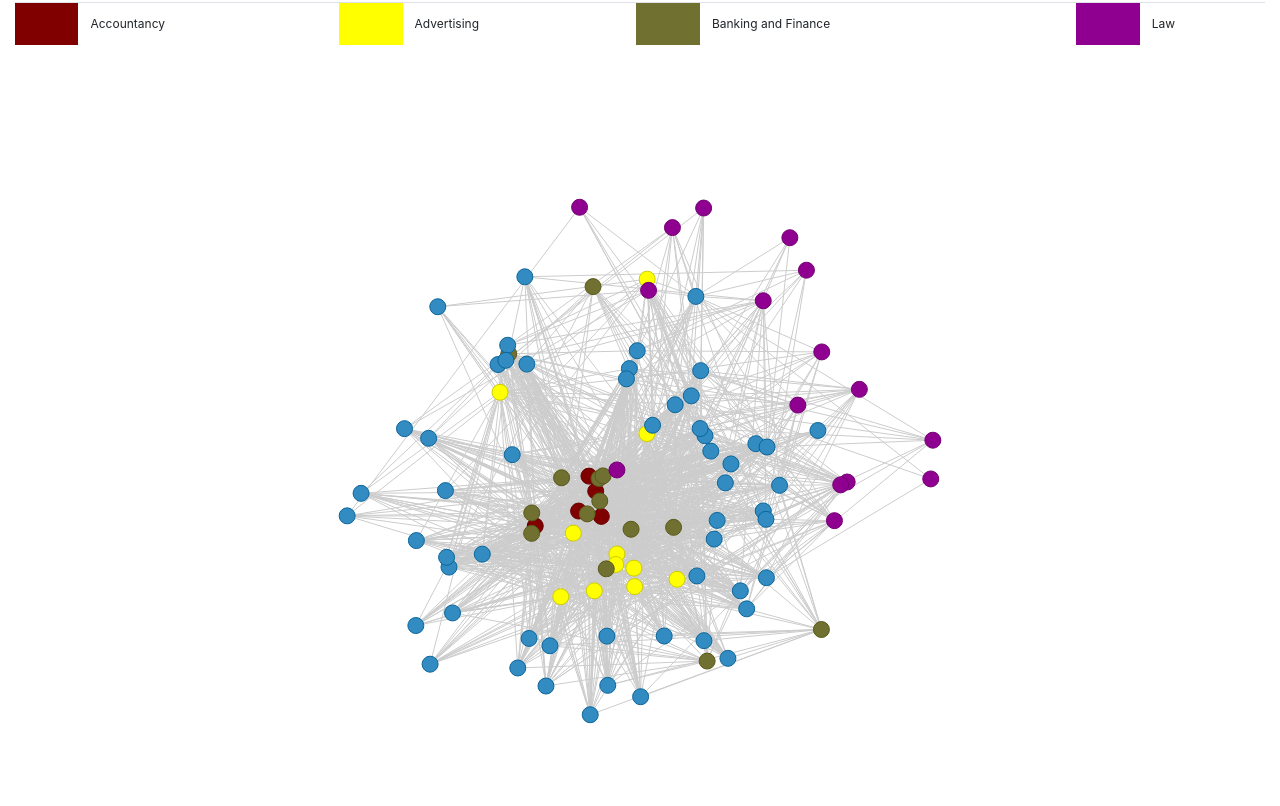
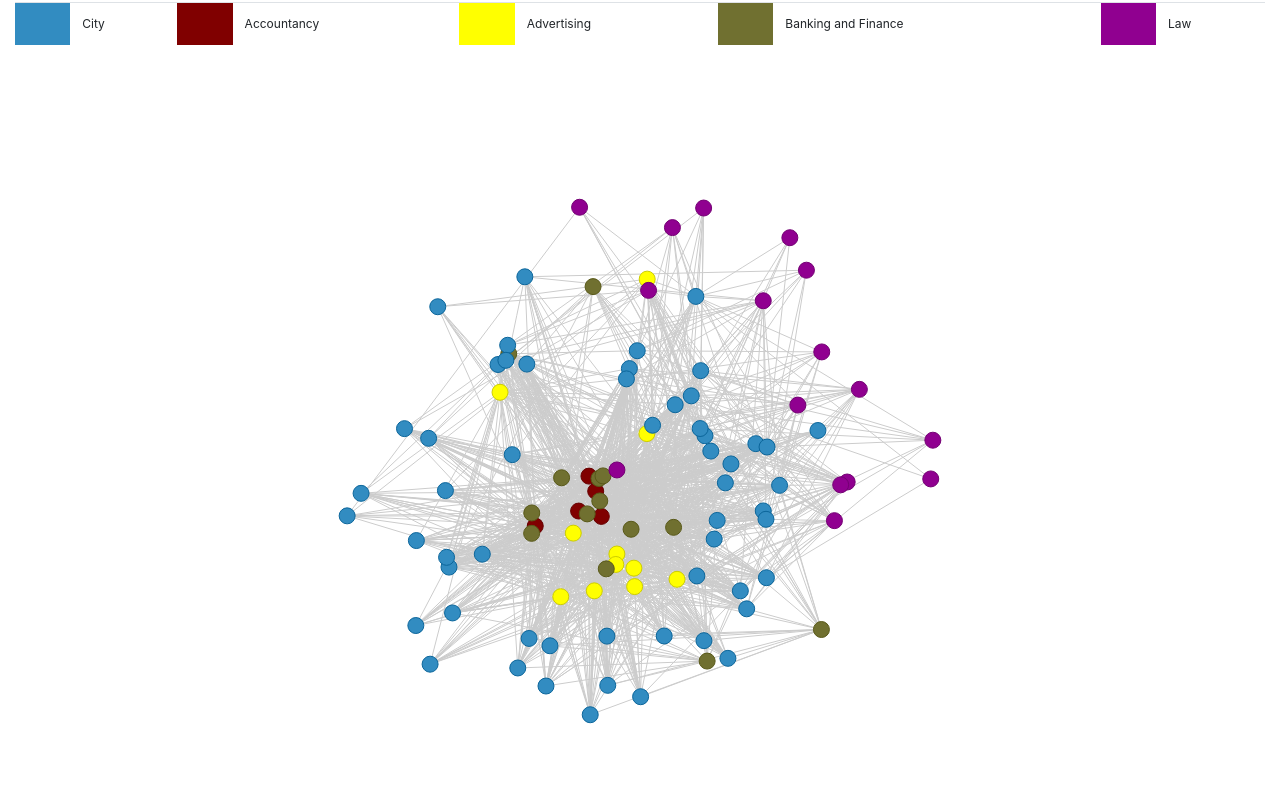
Before and after one commit to bmharris626/coursera-data-visualization, a plain HTML site: page programming-assignment-2/index.html in a window 1280 px wide. Shown: the part 44-850 px from the top of the page. Drawn offline with Linux system fonts and the light colour scheme.

Commit message:
Updated Key

```diff
--- a/programming-assignment-2/index.html
+++ b/programming-assignment-2/index.html
@@ -18,6 +18,7 @@
           <table class="table">
             <tbody>
               <tr>
+                <td style="background-color: #328CC1"><span class="box"></span></td><td>City</td>
                 <td style="background-color: #800000"><span class="box"></span></td><td>Accountancy</td>
                 <td style="background-color: #ffff00"><span class="box"></span></td><td>Advertising</td>
                 <td style="background-color: #707030"><span class="box"></span></td><td>Banking and Finance</td>
```
